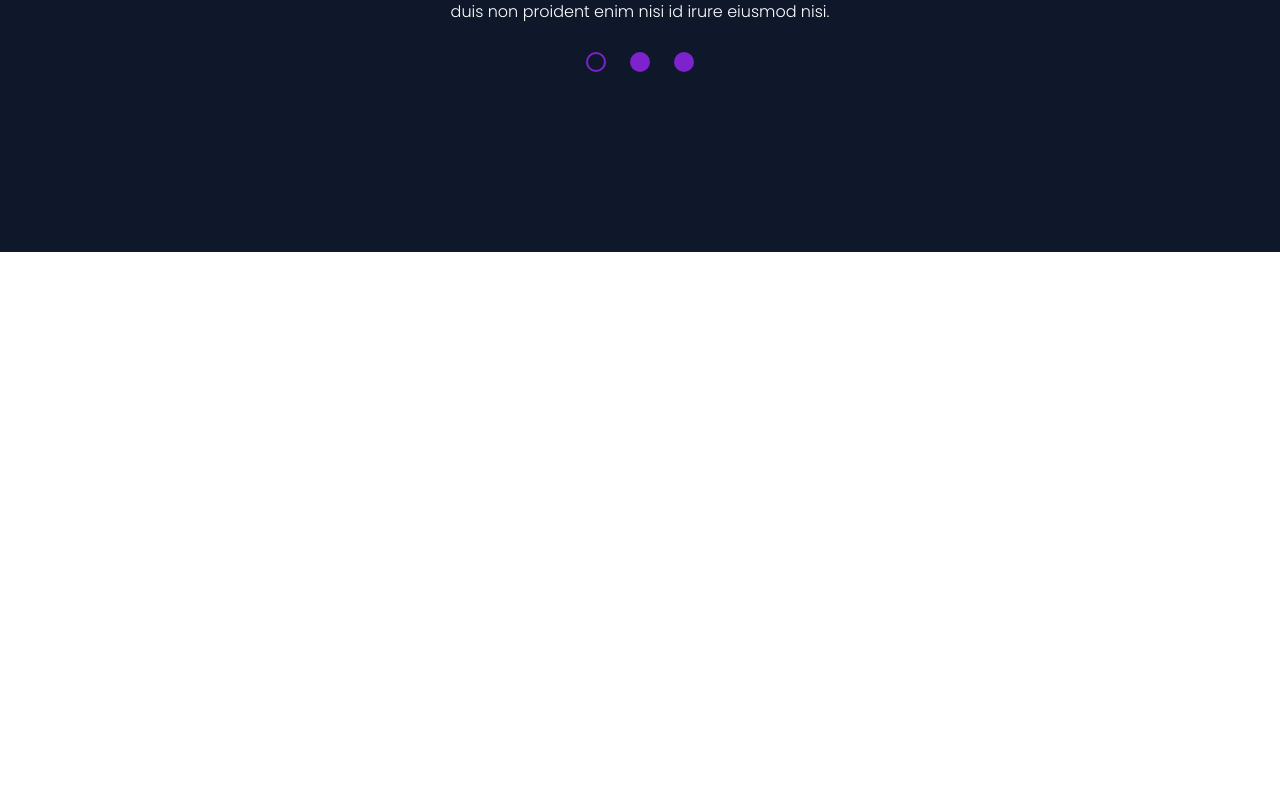
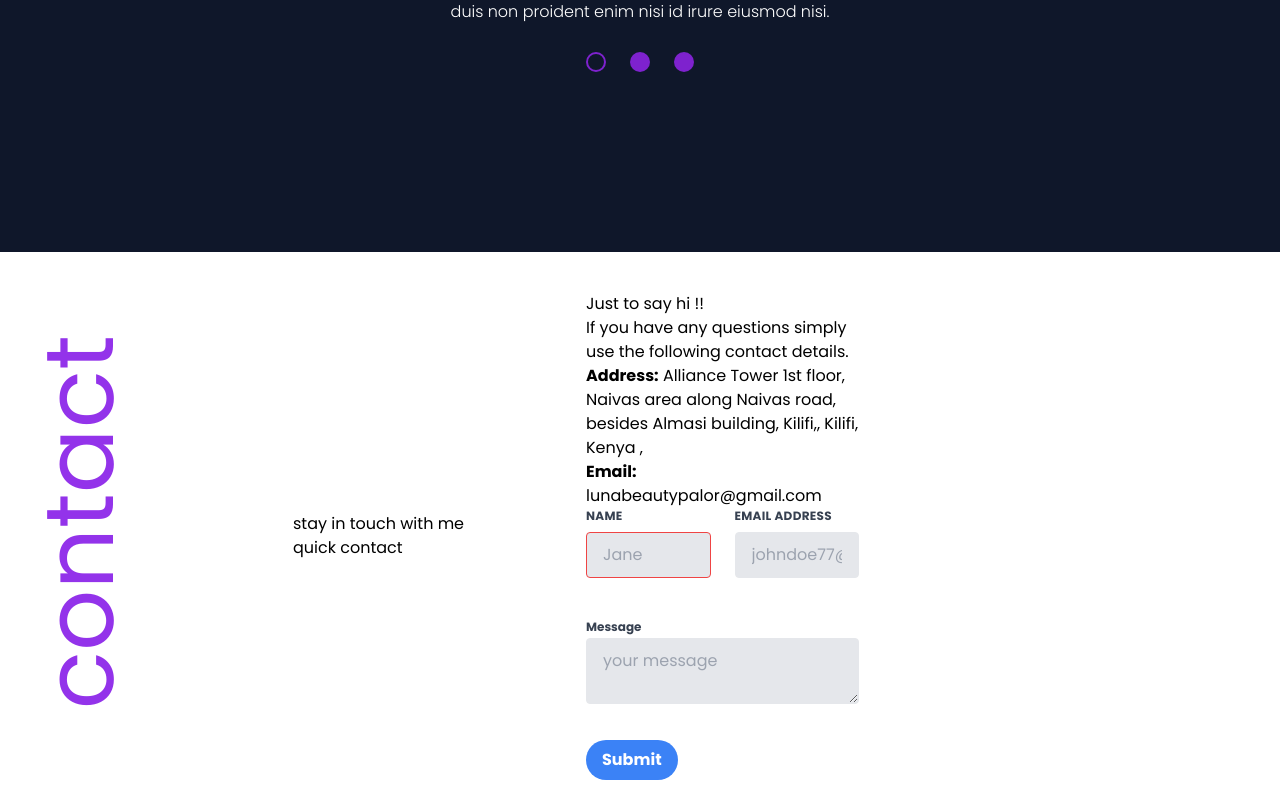
Before and after one commit to Calvin-Ngugi/beauty-parlor, a React (Vite) app: page / in a window 1280 px wide. Shown: the part 4407-5207 px from the top of the page. Before the commit the page ends 4659 px from the top, so only its background shows below. Built offline with nearby package versions, Linux system fonts and the light colour scheme.

Commit message:
:memo:  contact update

```diff
--- a/src/App.tsx
+++ b/src/App.tsx
@@ -1,11 +1,13 @@
 import MainContainer from "./components/MainContainer"
 import ScrollToTop from "./components/ScrollToTop"
+import Contact from "./components/Contact"
 
 const App = () => {
   return (
     <div>
       <MainContainer />
       <ScrollToTop />
+      <Contact />
     </div>
   )
 }
--- /dev/null
+++ b/src/components/Contact.tsx
@@ -0,0 +1,82 @@
+import Title from "./Title"
+
+
+
+function Contact() {
+  return (
+
+<div className="mt-10">
+    <h1 className="md:hidden text-purple-800 text-[40px] font-semibold text-center mb-5">contact</h1>
+    <div
+        className="md:w-[90%] grid md:grid-cols-4 sm:grid-cols-3 xs:grid-cols-2 items-center md:ms-0 md:me-0 xs:gap-5 mb-5"
+        id="contact"
+      >
+        <div className="hidden md:block">
+          <Title value="contact" />
+        </div>
+    <div className="Contact_title">
+        <p>stay in touch with me</p>
+        <h2>quick contact</h2>
+    </div>
+
+     <div className="contact_data">
+     <h4>Just to say hi !!</h4>
+            <p>
+              If you have any questions simply use the following contact details.
+            </p>
+
+            <div>
+            <p>
+                <strong>Address:</strong> Alliance Tower 1st floor, Naivas area along Naivas road, besides Almasi building, Kilifi,, Kilifi, Kenya
+
+,
+              </p>
+              <p>
+                <strong>Email:</strong> lunabeautypalor@gmail.com
+
+
+              </p>
+
+            </div>
+            <div className="contact_form">
+            <form  action="https://getform.io/f/5ba285ef-5072-401c-a938-c5922ac4b454" method="post" className="w-full max-w-lg">
+  <div className="flex flex-wrap -mx-3 mb-6">
+    <div className="w-full md:w-1/2 px-3 mb-6 md:mb-0">
+      <label className="block uppercase tracking-wide text-gray-700 text-xs font-bold mb-2" form="grid-first-name">
+         Name
+      </label>
+      <input className="appearance-none block w-full bg-gray-200 text-gray-700 border border-red-500 rounded py-3 px-4 mb-3 leading-tight focus:outline-none focus:bg-white" id="grid-first-name" type="text" placeholder="Jane"></input>
+
+    </div>
+    <div className="w-full md:w-1/2 px-3">
+      <label className="block uppercase tracking-wide text-gray-700 text-xs font-bold mb-2" form="grid-last-name">
+        email address
+      </label>
+      <input className="appearance-none block w-full bg-gray-200 text-gray-700 border border-gray-200 rounded py-3 px-4 leading-tight focus:outline-none focus:bg-white focus:border-gray-500" id="grid-last-name" type="text" placeholder="johndoe77@gmail"></input>
+    </div>
+  </div>
+  <div className="flex flex-wrap -mx-3 mb-6">
+    <div className="w-full px-3">
+      <label className=" text-gray-700 text-xs font-bold mb-2" form="">
+        Message
+      </label>
+      <textarea className="appearance-none block w-full bg-gray-200 text-gray-700 border border-gray-200 rounded py-3 px-4 mb-3 leading-tight focus:outline-none focus:bg-white focus:border-gray-500" id=""  placeholder="your message"></textarea>
+
+    </div>
+  </div>
+
+  <button className="bg-blue-500 hover:bg-blue-700 text-white font-bold py-2 px-4 rounded-full" type="submit">
+  Submit
+</button>
+
+        </form>
+         </div>
+     </div>
+     </div>
+
+
+</div>
+  )
+}
+
+export default Contact
```
